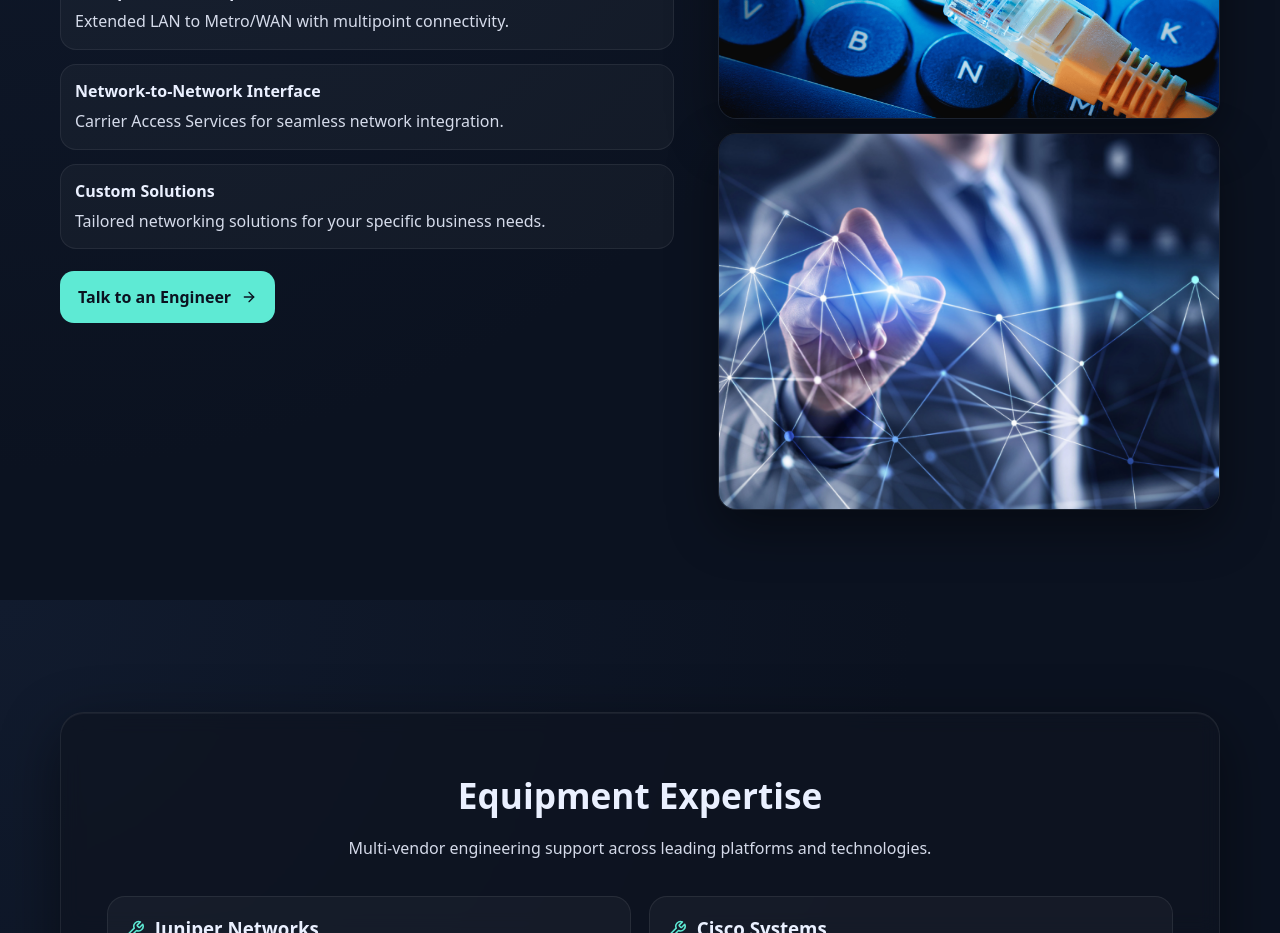
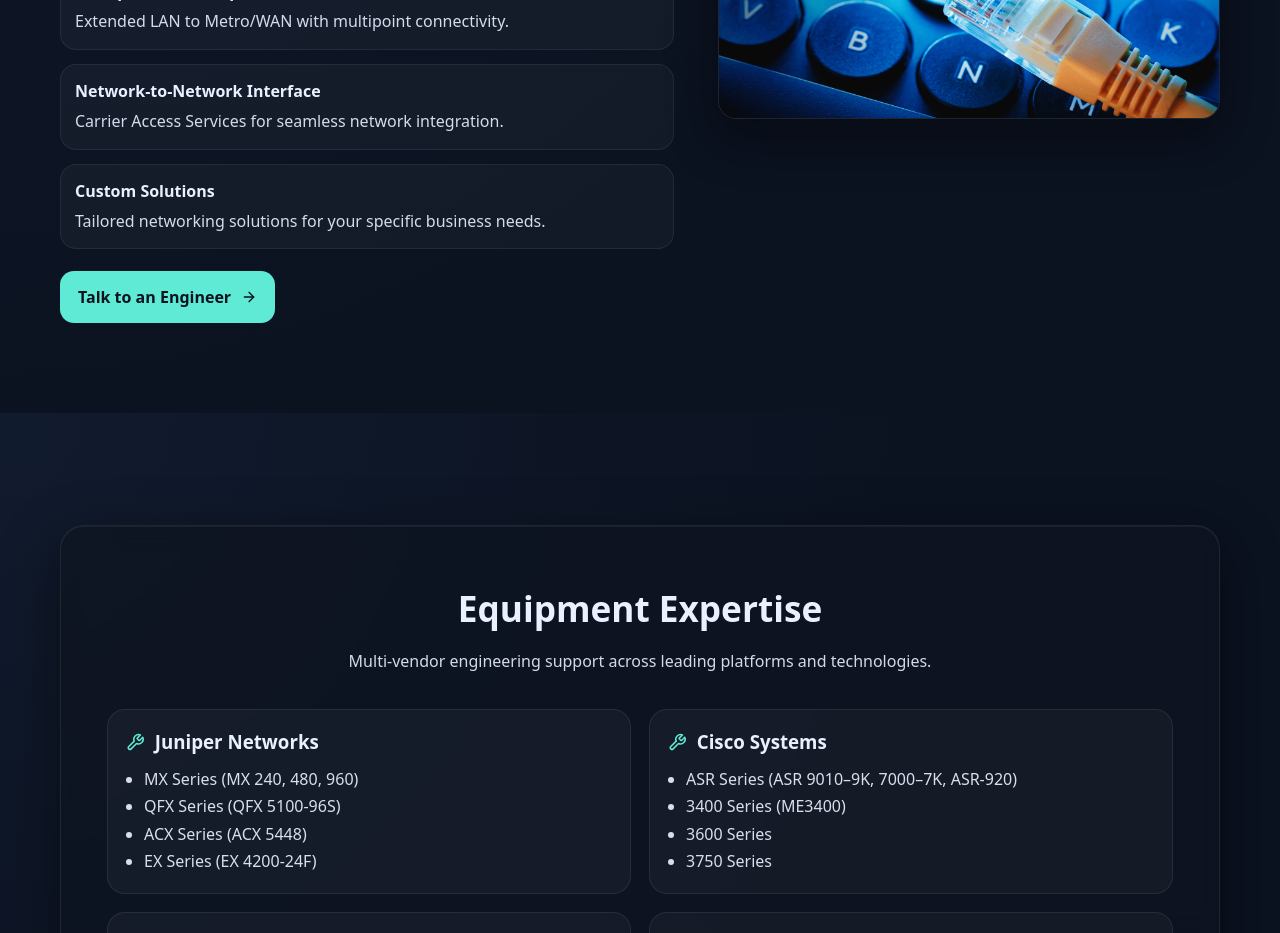
Before and after one commit to Florent2020/alethralink, a React (Create React App) app: page /services in a window 1280 px wide. Shown: the part 3300-4233 px from the top of the page. Built offline with nearby package versions, Linux system fonts and the light colour scheme.

Commit message:
removed image services page

```diff
--- a/src/pages/Services.jsx
+++ b/src/pages/Services.jsx
@@ -540,7 +540,7 @@ import {
 import heroImg from "../assets/network-cubes.jpg"; // <-- add/rename your image
 import imgA from "../assets/network-cubes.jpg"; // <-- add/rename your image
 import imgB from "../assets/fiber.jpg"; // <-- add/rename your image
-import imgC from "../assets/isp.jpg"; // <-- add/rename your image
+// import imgC from "../assets/isp.jpg"; // <-- add/rename your image
 
 import equipmentImg from "../assets/telecom-solutions-lightera-4.jpg";
 
@@ -773,7 +773,7 @@ export default function Services() {
             <ImageStack>
               <img src={imgA} alt="Network architecture" />
               <img src={imgB} alt="Fiber connectivity" />
-              <img src={imgC} alt="ISP operations" />
+              {/* <img src={imgC} alt="ISP operations" /> */}
             </ImageStack>
           </Split>
         </Container>
```
